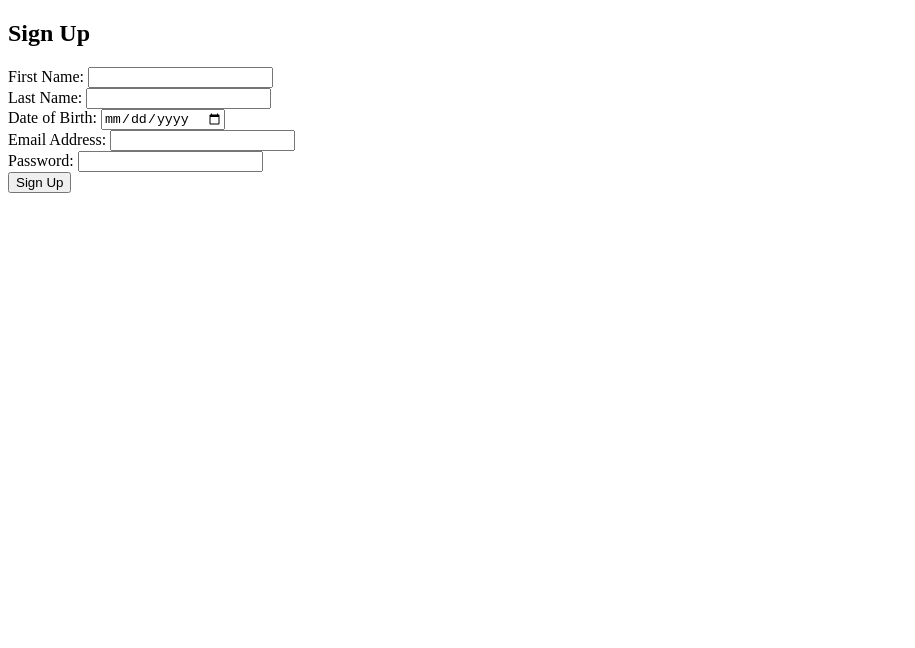
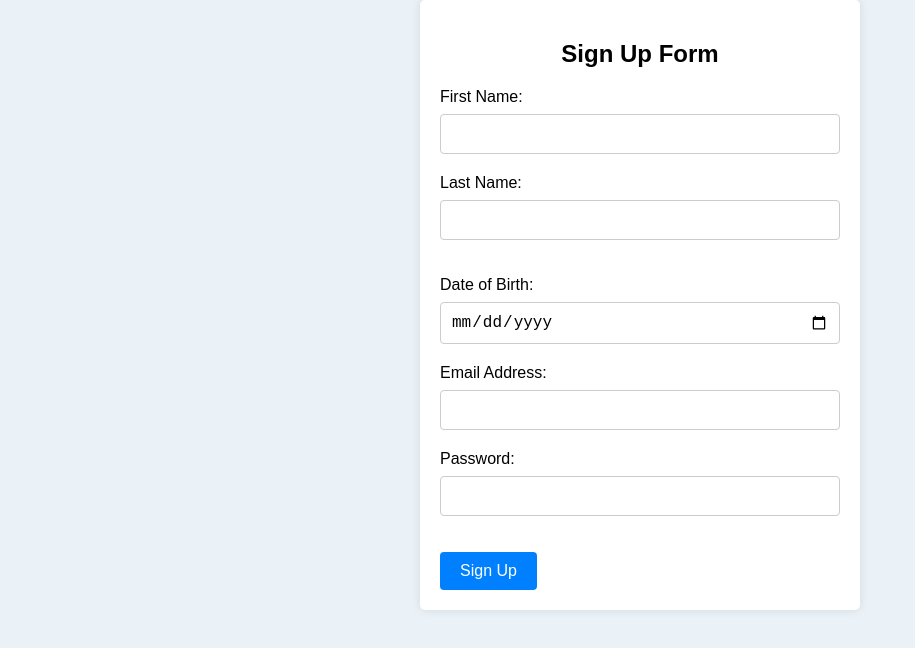
Before and after one commit to DamianCortex/Front-End-Development-and-GUI-, a plain HTML site: page form.html in a window 1280 px wide. Shown: the whole page, without its empty margins (0-915 px from the left). Drawn offline with Linux system fonts and the light colour scheme.

Commit message:
Update form.html
Added CSS for styling.

```diff
--- a/form.html
+++ b/form.html
@@ -3,28 +3,87 @@
 
 <head>
     <title>Sign Up Form</title>
+    <style>
+        body {
+            font-family: Arial, sans-serif;
+            background-color: #eaf2f8;
+            margin: 0;
+            padding: 0;
+        }
+
+        .container {
+            max-width: 400px;
+            margin: 0 auto;
+            padding: 20px;
+            background-color: #fff;
+            border-radius: 5px;
+            box-shadow: 0 0 10px rgba(0, 0, 0, 0.1);
+        }
+
+        h2 {
+            text-align: center;
+            margin-bottom: 20px;
+        }
+
+        label {
+            display: block;
+            margin-bottom: 8px;
+        }
+
+        input[type="text"],
+        input[type="date"],
+        input[type="email"],
+        input[type="password"] {
+            width: 100%;
+            padding: 10px;
+            border: 1px solid #ccc;
+            border-radius: 4px;
+            box-sizing: border-box;
+            margin-bottom: 20px;
+            font-size: 16px;
+        }
+
+        button[type="submit"] {
+            background-color: #4CAF50;
+            color: #fff;
+            padding: 10px 20px;
+            border: none;
+            border-radius: 4px;
+            cursor: pointer;
+            font-size: 16px;
+        }
+
+        button[type="submit"]:hover {
+            background-color: #45a049;
+        }
+    </style>
 </head>
 
 <body>
-    <div>
-        <h2>Sign Up</h2>
-        <form>
+    <div class="container">
+        <h2>Sign Up Form</h2>
+        <form action="http://www.google.com">
+
+            <p>
                 <label for="first-name">First Name:</label>
                 <input type="text" id="first-name" name="first-name" required>
-            <br>
+
                 <label for="last-name">Last Name:</label>
                 <input type="text" id="last-name" name="last-name" required>
-            <br>
+            </p>
+
+            <p>
                 <label for="dob">Date of Birth:</label>
                 <input type="date" id="dob" name="dob" required>
-            <br>
+
                 <label for="email">Email Address:</label>
                 <input type="email" id="email" name="email" required>
-            <br>
+
                 <label for="password">Password:</label>
                 <input type="password" id="password" name="password" required>
-            <br>
-            <button type="submit">Sign Up</button>
+            </p>
+
+            <button type="submit" style="background-color: #0080ff;">Sign Up</button>
         </form>
     </div>
 </body>
```
Lines whose indentation alone changed are shown as unchanged.
